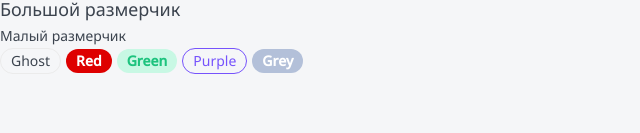
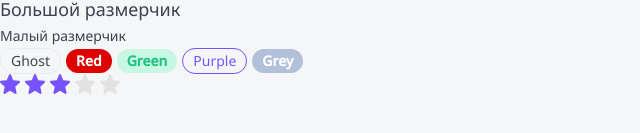
Before and after one commit to denis-ttk-1975/PageRouter_NextJS_drilling, a Next.js app in the folder rate-app_nextjs_page-router/: page / in a window 1280 px wide. Shown: the part 371-504 px from the top of the page, without its empty margins (0-640 px from the left). Built offline with nearby package versions, Linux system fonts and the light colour scheme.

Commit message:
component Rating added

```diff
--- /dev/null
+++ b/rate-app_nextjs_page-router/components/Rating/Rating.module.css
@@ -0,0 +1,5 @@
+.star {margin-right: 5px;}
+
+.filled {
+    fill: var(--primary)
+}
--- /dev/null
+++ b/rate-app_nextjs_page-router/components/Rating/Rating.tsx
@@ -0,0 +1,27 @@
+import { IRatingProps } from './Rating.props';
+import styles from './Rating.module.css';
+import cn from 'classnames';
+import { useEffect, useState } from 'react';
+import StarIcon from './star.svg';
+
+export const Rating = ({ isEditable = false, rating, setRating, className, ...props }: IRatingProps): JSX.Element => {
+    console.log('setRating: ', setRating);
+    console.log('isEditable: ', isEditable);
+
+    const constructRating = (currentRating:number): void => {
+        const updatedArray = ratingArray.map((item: JSX.Element, index: number) => {
+            return (<StarIcon className = {cn(styles.star, {[styles.filled]: index < currentRating})}/>);
+        });
+        setRatingArray(updatedArray);
+    };
+
+    const [ratingArray, setRatingArray] = useState<JSX.Element[]>(new Array(5).fill(<></>));
+
+    useEffect(()=> { constructRating(rating);}, [rating]);
+
+
+
+    return <div {...props} className = { className }>
+        {ratingArray.map((item:JSX.Element, index: number) => (<span key = { index }>{item}</span>))}
+        </div>;
+};
--- a/rate-app_nextjs_page-router/components/index.ts
+++ b/rate-app_nextjs_page-router/components/index.ts
@@ -2,3 +2,4 @@ export * from './Htag/Htag';
 export * from './Button/Button';
 export * from './Paragraph/Paragraph';
 export * from './Tag/Tag';
+export * from './Rating/Rating';
--- a/rate-app_nextjs_page-router/pages/index.tsx
+++ b/rate-app_nextjs_page-router/pages/index.tsx
@@ -1,4 +1,4 @@
-import { Button, Htag, Paragraph, Tag } from '@/components';
+import { Button, Htag, Paragraph, Tag, Rating } from '@/components';
 
 export default function Home(): JSX.Element {
   return (
@@ -20,6 +20,8 @@ export default function Home(): JSX.Element {
 <Tag size = 'small' color = 'green'>Green</Tag>
 <Tag size = 'small' color = 'primary'>Purple</Tag>
 <Tag size = 'small' color = 'grey'>Grey</Tag>
+<Rating rating = {3}/>
     </>
+
   );
 }
```
Also changed, not shown: rate-app_nextjs_page-router/components/Rating/Rating.props.tsx (added, +7 -0 lines), rate-app_nextjs_page-router/components/Rating/star.svg (added).
